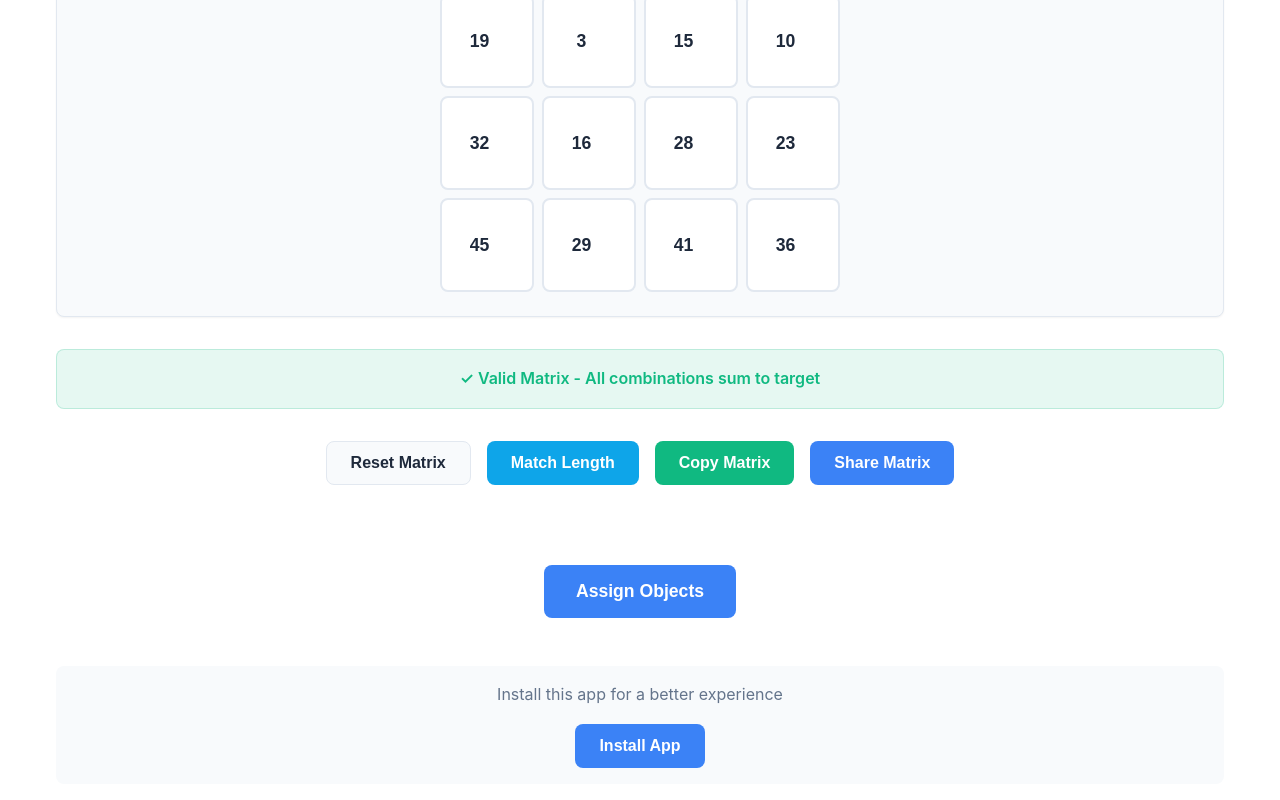
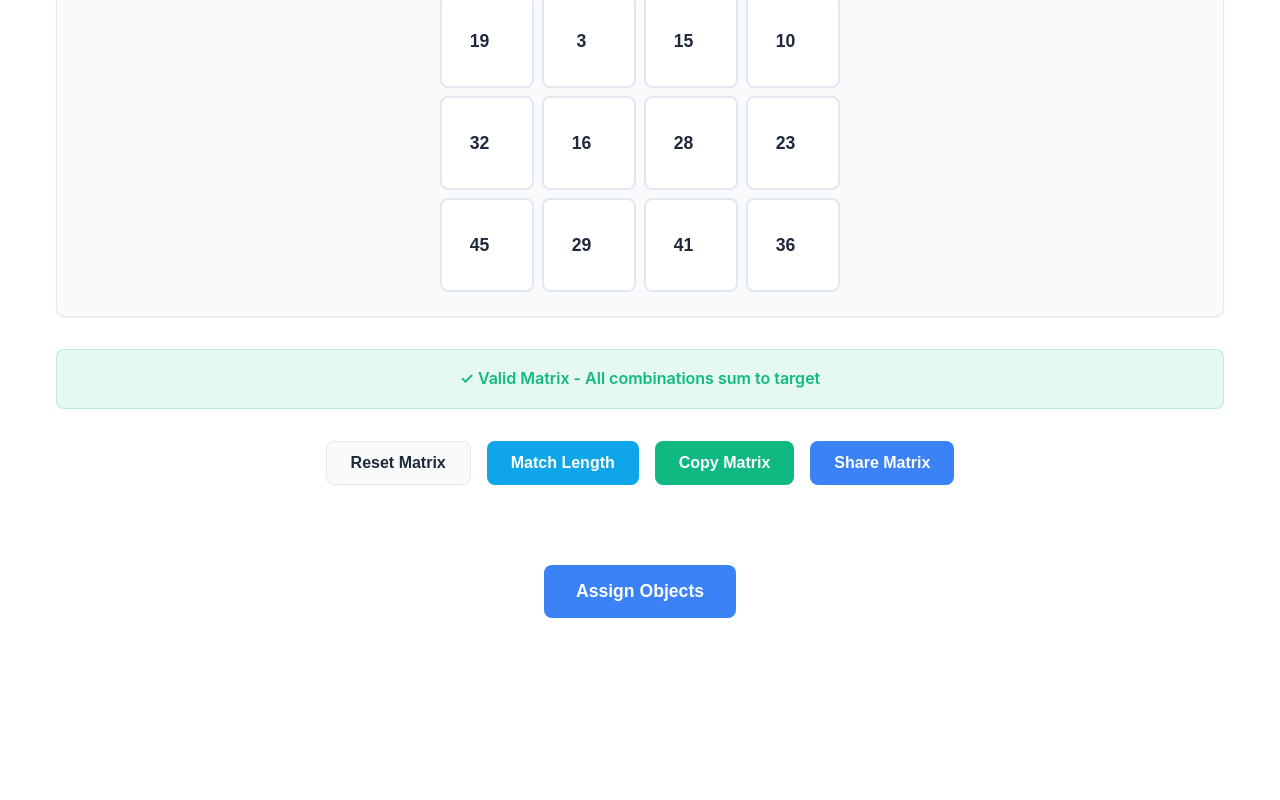
Before and after one commit to AndyHJay83/matrix, a React (Vite) app: page / in a window 1280 px wide. Shown: the part 806-1606 px from the top of the page. After the commit the page ends 1456 px from the top, so only its background shows below. Built offline with nearby package versions, Linux system fonts and the light colour scheme.

Commit message:
Update App.tsx

```diff
--- a/src/App.tsx
+++ b/src/App.tsx
@@ -147,25 +147,6 @@ function App() {
     setObjects([]);
   };
 
-  // Handle PWA install prompt
-  useEffect(() => {
-    let deferredPrompt: any;
-
-    const handleBeforeInstallPrompt = (e: Event) => {
-      e.preventDefault();
-      deferredPrompt = e;
-
-      // You could show an install button here
-      console.log('PWA install prompt available');
-    };
-
-    window.addEventListener('beforeinstallprompt', handleBeforeInstallPrompt);
-
-    return () => {
-      window.removeEventListener('beforeinstallprompt', handleBeforeInstallPrompt);
-    };
-  }, []);
-
   return (
     <div className="app">
       <header className="header">
@@ -292,30 +273,6 @@ function App() {
           onBack={handleBackToMatrix}
         />
       )}
-
-      {/* PWA install prompt */}
-      {!isInstalled && viewMode === 'matrix' && (
-        <div style={{
-          textAlign: 'center',
-          padding: '1rem',
-          background: 'var(--surface-color)',
-          borderRadius: 'var(--border-radius)',
-          marginTop: '2rem'
-        }}>
-          <p style={{ marginBottom: '1rem', color: 'var(--text-secondary)' }}>
-            Install this app for a better experience
-          </p>
-          <button
-            className="btn btn-primary"
-            onClick={() => {
-              // This would trigger the install prompt
-              console.log('Install button clicked');
-            }}
-          >
-            Install App
-          </button>
-        </div>
-      )}
     </div>
   );
 }
```
